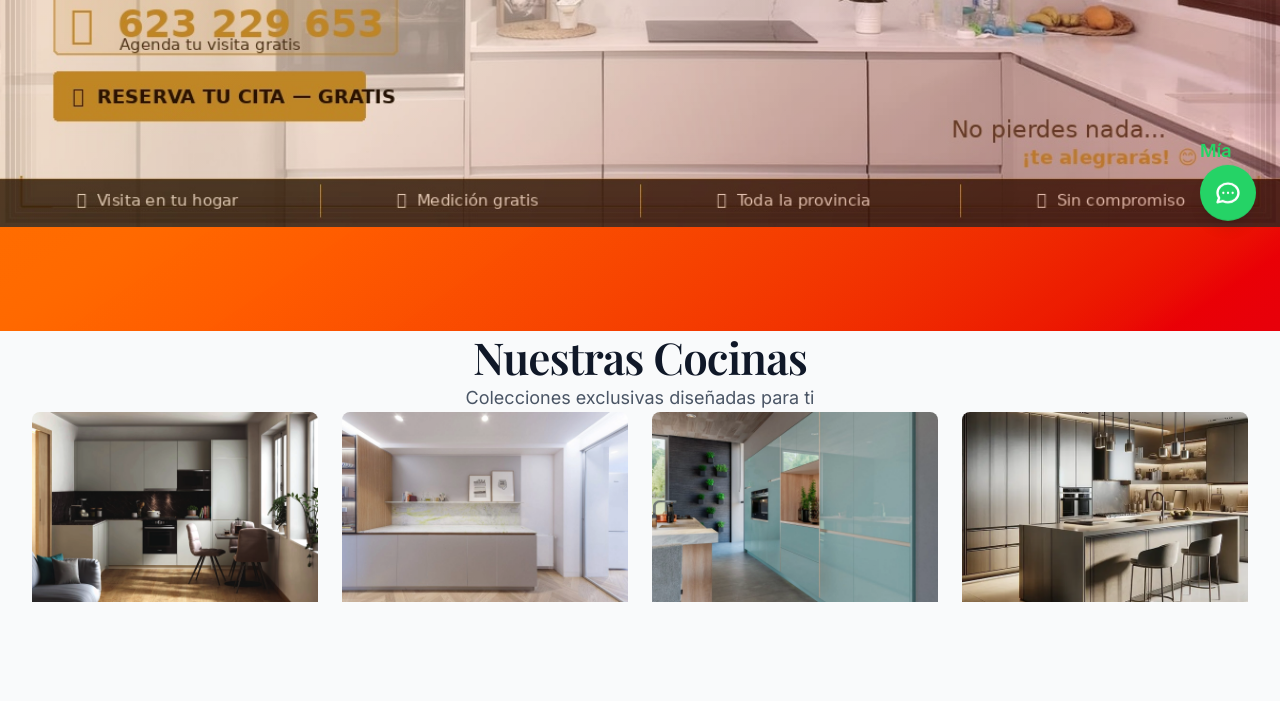
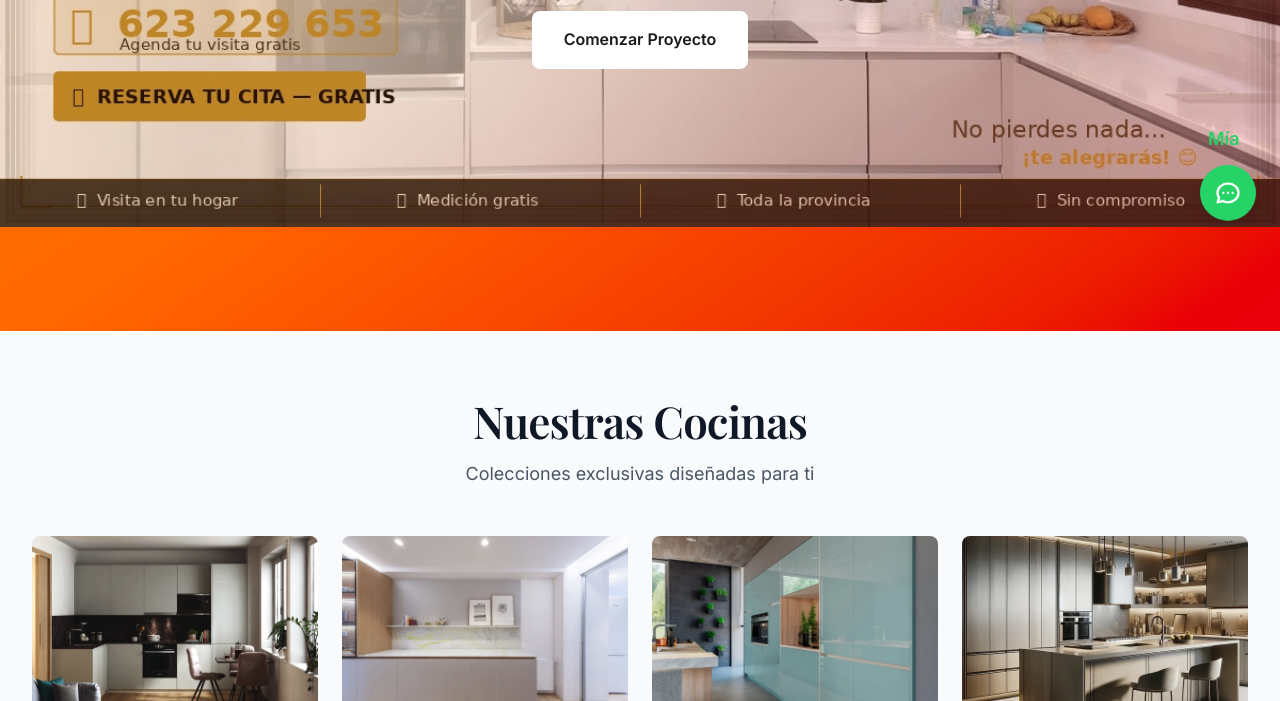
Before and after one commit to masmoebel2025-rgb/masmoebel-web, an Astro site: page / in a window 1280 px wide. Shown: the part 549-1250 px from the top of the page. Built offline with nearby package versions, Linux system fonts and the light colour scheme; Astro itself is replaced by a stand-in of ours.

Commit message:
fix(css): mover reset global a @layer base — repara padding/margin de Tailwind (h1 tapados por header)

```diff
--- a/src/styles/global.css
+++ b/src/styles/global.css
@@ -21,10 +21,12 @@
 	--font-body: 'Inter', -apple-system, BlinkMacSystemFont, 'Segoe UI', sans-serif;
 }
 
-* {
-	box-sizing: border-box;
-	margin: 0;
-	padding: 0;
+@layer base {
+	* {
+		box-sizing: border-box;
+		margin: 0;
+		padding: 0;
+	}
 }
 
 html {
```
